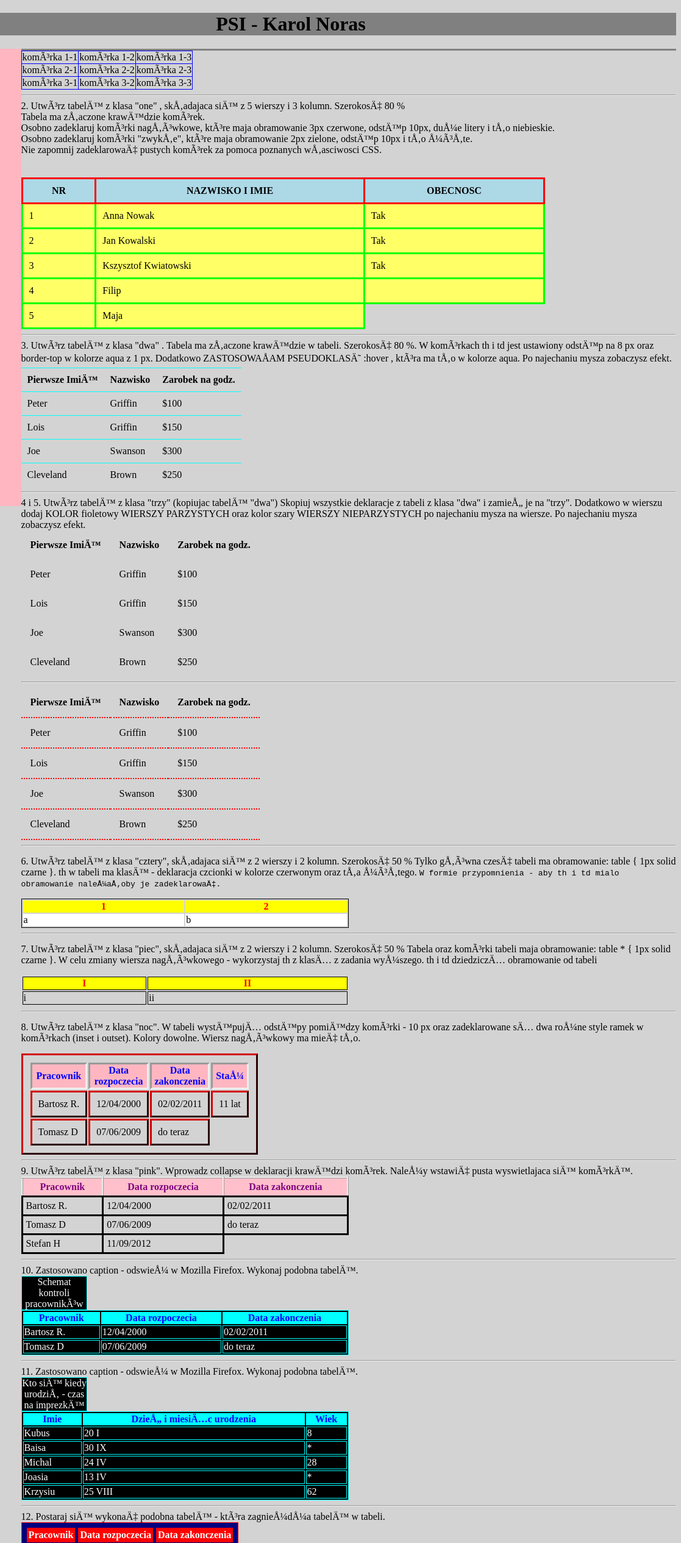
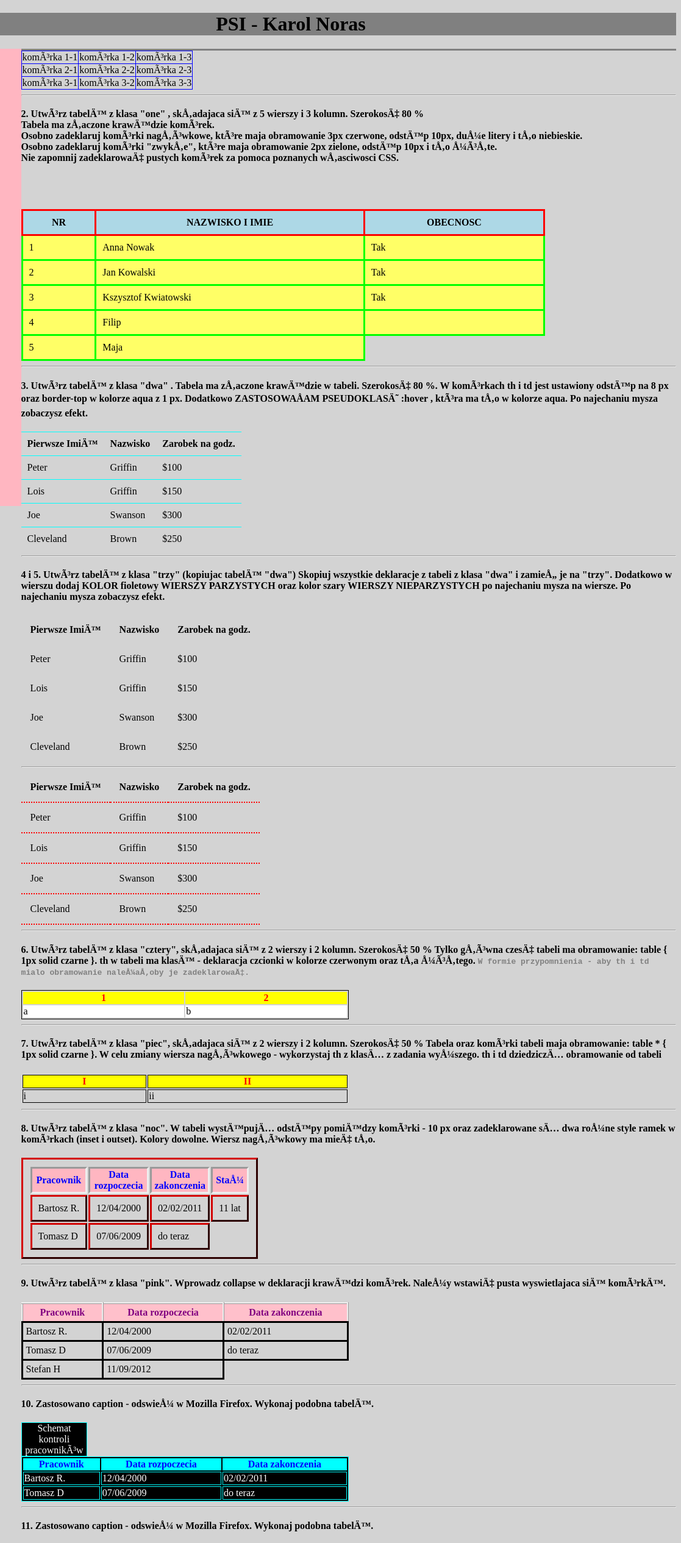
Before and after one commit to NorasKa/NorasKa.github.io, a plain HTML site: page tabele_css.html in a window 1280 px wide. Shown: the top 2531 px of the page at 61% size, 163-1280 px from the left. Drawn offline with Linux system fonts and the light colour scheme.

Commit message:
Update tabele_css.html

```diff
--- a/tabele_css.html
+++ b/tabele_css.html
@@ -217,11 +217,11 @@ td.k122 {
 		</tr>
 	</table>
 	<hr />
-	2. Utwórz tabelę z klasa "one" , składajaca się z 5 wierszy i 3 kolumn. Szerokosć 80 % <br />
+	<h4>2. Utwórz tabelę z klasa "one" , składajaca się z 5 wierszy i 3 kolumn. Szerokosć 80 % <br />
 	Tabela ma złaczone krawędzie komórek.<br />
 	Osobno zadeklaruj komórki nagłówkowe, które maja obramowanie 3px czerwone, odstęp 10px, duże litery i tło niebieskie.<br />
 	Osobno zadeklaruj komórki "zwykłe", które maja obramowanie 2px zielone, odstęp 10px i tło żółte.<br />
-	Nie zapomnij zadeklarować pustych komórek za pomoca poznanych własciwosci CSS.<br /><br /><br />
+	Nie zapomnij zadeklarować pustych komórek za pomoca poznanych własciwosci CSS.<h4></h4><br /><br /><br />
 
 	<table class="one">
 		<tr class="one">
@@ -255,9 +255,9 @@ td.k122 {
 		</tr>
 	</table>
 	<hr />
-	3. Utwórz tabelę z klasa "dwa" . Tabela ma złaczone krawędzie w tabeli. Szerokosć 80 %.
+	<h4>3. Utwórz tabelę z klasa "dwa" . Tabela ma złaczone krawędzie w tabeli. Szerokosć 80 %.
 	W komórkach th i td jest ustawiony odstęp na 8 px oraz border-top w kolorze aqua z 1 px.
-	Dodatkowo ZASTOSOWAŁAM PSEUDOKLASĘ :hover , która ma tło w kolorze aqua. Po najechaniu mysza zobaczysz efekt.
+	Dodatkowo ZASTOSOWAŁAM PSEUDOKLASĘ :hover , która ma tło w kolorze aqua. Po najechaniu mysza zobaczysz efekt.</h4>
 	<table class="dwa">
 		<tr class="dwa">
 			<th class="dwa">Pierwsze Imię</th>
@@ -286,11 +286,11 @@ td.k122 {
 		</tr>
 	</table>
 	<hr />
-	4 i 5. Utwórz tabelę z klasa "trzy" (kopiujac tabelę "dwa")
+	<h4>4 i 5. Utwórz tabelę z klasa "trzy" (kopiujac tabelę "dwa")
 	Skopiuj wszystkie deklaracje z tabeli z klasa "dwa" i zamień je na "trzy".
 	Dodatkowo w wierszu dodaj KOLOR fioletowy WIERSZY PARZYSTYCH
 	oraz kolor szary WIERSZY NIEPARZYSTYCH po najechaniu mysza na wiersze.
-	Po najechaniu mysza zobaczysz efekt.
+	Po najechaniu mysza zobaczysz efekt.</h4>
 	<table class="trzy">
 		<tr class="trzy">
 			<th class="trzy">Pierwsze Imię</th>
@@ -349,10 +349,10 @@ td.k122 {
 		</tr>
 	</table>
 	<hr />
-	<p>6. Utwórz tabelę z klasa "cztery", składajaca się z 2 wierszy i 2 kolumn. Szerokosć 50 %
+	<h4>6. Utwórz tabelę z klasa "cztery", składajaca się z 2 wierszy i 2 kolumn. Szerokosć 50 %
 	Tylko główna czesć tabeli ma obramowanie: table { 1px solid czarne }.
 	th w tabeli ma klasę - deklaracja czcionki w kolorze czerwonym oraz tła żółtego.
-	<tt color="gray">W formie przypomnienia - aby th i td mialo obramowanie należałoby je zadeklarować.</tt></p>
+	<tt style="color:gray;">W formie przypomnienia - aby th i td mialo obramowanie należałoby je zadeklarować.</tt></p></h4>
 
 	<table class="cztery1">
 		<tr class="cztery1">
@@ -365,10 +365,10 @@ td.k122 {
 		</tr>
 	</table>
 	<hr />
-	<p>7. Utwórz tabelę z klasa "piec", składajaca się z 2 wierszy i 2 kolumn. Szerokosć 50 %
+	<h4>7. Utwórz tabelę z klasa "piec", składajaca się z 2 wierszy i 2 kolumn. Szerokosć 50 %
 		Tabela oraz komórki tabeli maja obramowanie: table * { 1px solid czarne }.
 		W celu zmiany wiersza nagłówkowego - wykorzystaj th z klasą z zadania wyższego.
-		th i td dziedziczą obramowanie od tabeli</p>
+		th i td dziedziczą obramowanie od tabeli</h4>
 
 	<table class="piec">
 		<tr class="piec">
@@ -381,11 +381,11 @@ td.k122 {
 		</tr>
 	</table>
 	<hr />
-	<p>8. Utwórz tabelę z klasa "noc".
+	<h4>8. Utwórz tabelę z klasa "noc".
 		W tabeli występują odstępy pomiędzy komórki - 10 px
 		oraz zadeklarowane są dwa rożne style ramek w komórkach (inset i outset).
 		Kolory dowolne. Wiersz nagłówkowy ma mieć tło.
-		</p>
+	</h4>
 
 	<table class="noc">
 		<tr class="noc">
@@ -407,9 +407,9 @@ td.k122 {
 		</tr>
 	</table>
 	<hr />
-	9. Utwórz tabelę z klasa "pink".
+	<h4>9. Utwórz tabelę z klasa "pink".
 	Wprowadz collapse w deklaracji krawędzi komórek.
-	Należy wstawić pusta wyswietlajaca się komórkę.
+	Należy wstawić pusta wyswietlajaca się komórkę.</h4>
 	<table class="pink">
 		<tr>
 			<th class="pink"> Pracownik </th>
@@ -432,7 +432,7 @@ td.k122 {
 		</tr>
 	</table>
 	<hr />
-	10. Zastosowano caption - odswież w Mozilla Firefox. Wykonaj podobna tabelę.
+	<h4>10. Zastosowano caption - odswież w Mozilla Firefox. Wykonaj podobna tabelę.</h4>
 
 	<table class="caption">
 		<caption class="caption">Schemat<br /> kontroli<br /> pracowników<br /></caption>
@@ -453,7 +453,7 @@ td.k122 {
 		</tr>
 	</table>
 	<hr />
-	11. Zastosowano caption - odswież w Mozilla Firefox. Wykonaj podobna tabelę.
+	<h4>11. Zastosowano caption - odswież w Mozilla Firefox. Wykonaj podobna tabelę.</h4>
 
 	<table class="caption">
 		<caption class="caption">Kto się kiedy urodził - czas na imprezkę</caption>
@@ -489,7 +489,7 @@ td.k122 {
 		</tr>
 	</table>
 	<hr />
-	12. Postaraj się wykonać podobna tabelę - która zagnieżdża tabelę w tabeli.
+	<h4>12. Postaraj się wykonać podobna tabelę - która zagnieżdża tabelę w tabeli.</h4>
 	<table class="k121">
 		<tr>
 			<th class="k121">Pracownik</th>
```
